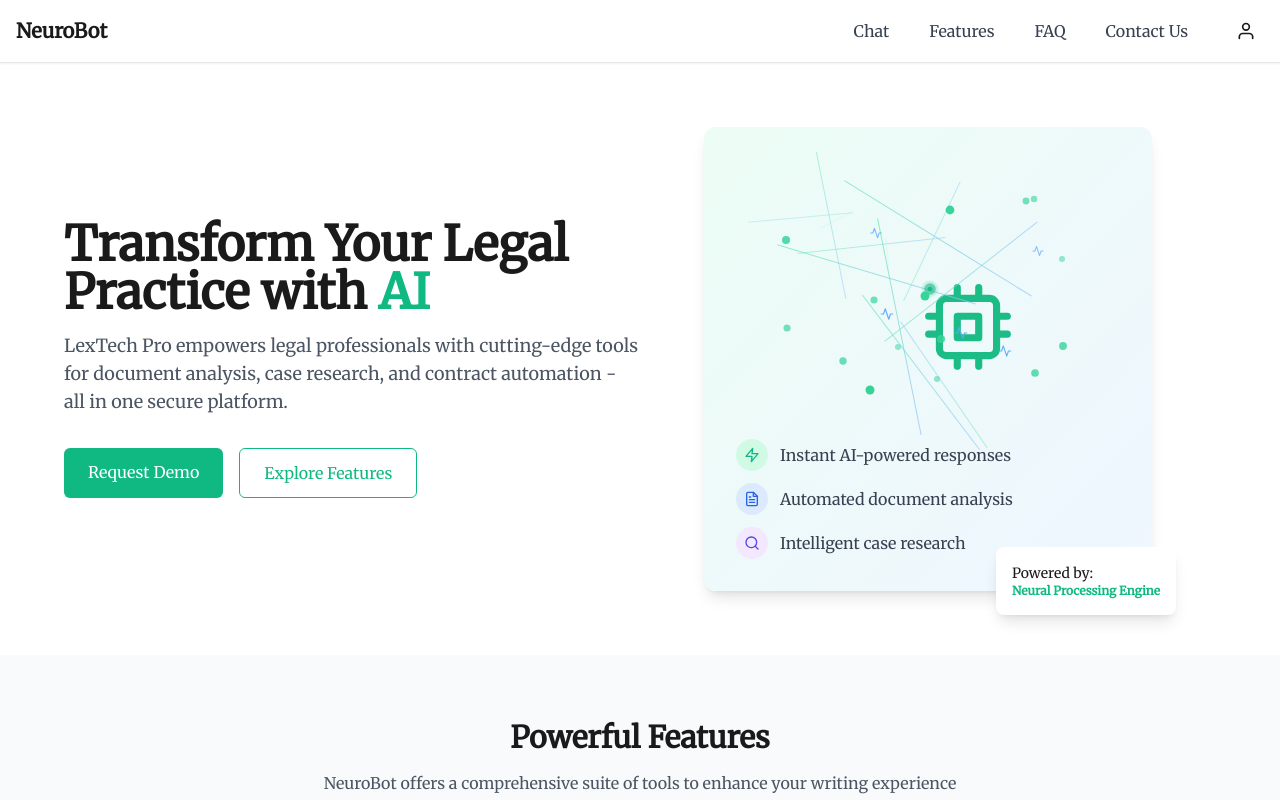
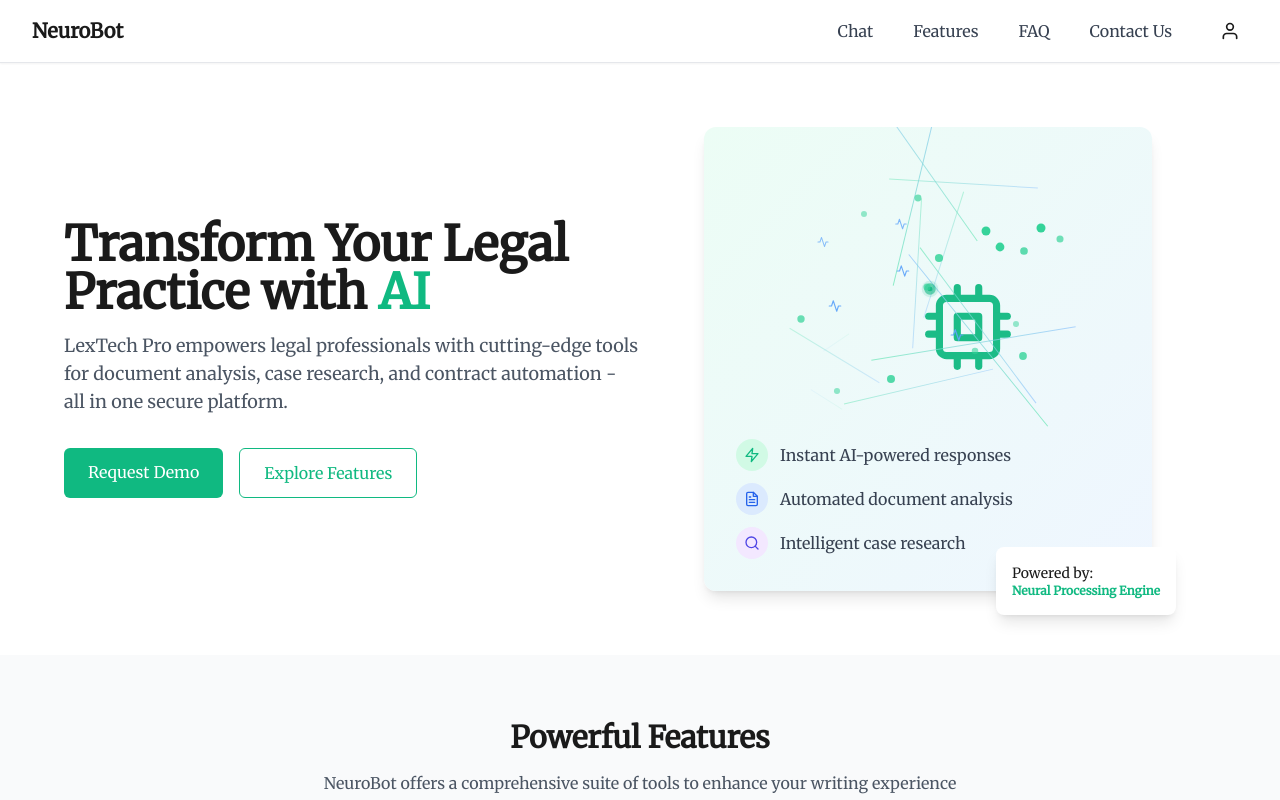
Before and after one commit to RahulGosh/neuroBot-ui, a React (Create React App) app: page / in a window 1280 px wide. Shown: the top 800 px of the page. Built offline with nearby package versions, Linux system fonts and the light colour scheme.

Commit message:
added navbar changes

```diff
--- a/src/components/chatPage/layout/themeToggle.jsx
+++ b/src/components/chatPage/layout/themeToggle.jsx
@@ -15,9 +15,9 @@ export const ThemeToggle = () => {
       aria-label={darkMode ? 'Switch to light mode' : 'Switch to dark mode'}
     >
       {darkMode ? (
-        <FiSun className="w-5 h-5 text-toggle-light" />
+        <FiSun className="w-5 h-5 text-yellow-500" /> // Changed to more standard yellow
       ) : (
-        <FiMoon className="w-5 h-5 text-toggle-dark" />
+        <FiMoon className="w-5 h-5 text-gray-700" /> // Darker icon for light mode
       )}
     </button>
   );
--- a/src/components/homePage/layout/homePageHeader.jsx
+++ b/src/components/homePage/layout/homePageHeader.jsx
@@ -1,4 +1,4 @@
-import { useState } from "react";
+import { useEffect, useState } from "react";
 import { Link, useLocation, useNavigate } from "react-router-dom";
 import { motion, AnimatePresence } from "framer-motion";
 import {
@@ -14,16 +14,20 @@ import {
 } from "react-icons/fi";
 import { useAuth } from "../../../page/authContext";
 import { useTheme } from "../../../context/themeContext";
-import { IconButton } from "@mui/material";
 
 const HomePageHeader = ({ toggleSidebar, sidebarOpen, isMobile }) => {
   const [mobileMenuOpen, setMobileMenuOpen] = useState(false);
   const [isProfileDropdownOpen, setIsProfileDropdownOpen] = useState(false);
+  const [isLoggedIn, setIsLoggedIn] = useState(false);
   const location = useLocation();
   const navigate = useNavigate();
   const { user, logout } = useAuth();
   const { darkMode, toggleTheme } = useTheme();
   const isChatPage = location.pathname === "/chat";
+
+  useEffect(() => {
+    setIsLoggedIn(!!user);
+  }, [user]);
 
   const toggleMobileMenu = () => {
     setMobileMenuOpen(!mobileMenuOpen);
@@ -36,6 +40,7 @@ const HomePageHeader = ({ toggleSidebar, sidebarOpen, isMobile }) => {
   const handleLogout = () => {
     logout();
     setIsProfileDropdownOpen(false);
+    setIsLoggedIn(false);
     navigate("/login");
   };
 
@@ -83,15 +88,17 @@ const HomePageHeader = ({ toggleSidebar, sidebarOpen, isMobile }) => {
       transition={{ duration: 0.5 }}
       className="w-full px-4 py-[0.8rem] flex justify-between items-center sticky top-0 z-50 bg-white dark:bg-dark-header shadow-sm border-b border-gray-200 dark:border-gray-700"
     >
-      {/* Mobile View */}
-      <div className="w-full flex justify-between items-center md:hidden relative">
+      {/* Mobile View - Full width with edge-to-edge padding */}
+      <div className="w-full flex justify-between items-center md:hidden">
         <Link to="/" className="text-xl font-bold">
           NeuroBot
         </Link>
         <div className="flex items-center gap-2">
           <div className="relative">
             <button
-              className="p-2 rounded-md hover:bg-gray-100 dark:hover:bg-gray-700 transition-colors"
+              className={`p-2 rounded-md hover:bg-gray-100 dark:hover:bg-gray-700 transition-colors ${
+                isLoggedIn ? "text-yellow-500" : ""
+              }`}
               onClick={toggleProfileDropdown}
               aria-label="User menu"
             >
@@ -232,8 +239,8 @@ const HomePageHeader = ({ toggleSidebar, sidebarOpen, isMobile }) => {
         </div>
       </div>
 
-      {/* Desktop View */}
-      <div className="hidden md:flex w-full max-w-7xl mx-auto items-center justify-between">
+      {/* Desktop View - Full width with edge-to-edge padding */}
+      <div className="hidden md:flex w-full px-4 items-center justify-between">
         <Link to="/" className="text-xl font-bold">
           NeuroBot
         </Link>
@@ -286,7 +293,9 @@ const HomePageHeader = ({ toggleSidebar, sidebarOpen, isMobile }) => {
           <div className="relative">
             <button
               onClick={toggleProfileDropdown}
-              className="p-2 rounded-full hover:bg-gray-100 dark:hover:bg-gray-700 transition-colors"
+              className={`p-2 rounded-full hover:bg-gray-100 dark:hover:bg-gray-700 transition-colors ${
+                isLoggedIn ? "text-yellow-500" : ""
+              }`}
               aria-label="User menu"
             >
               {user ? (
--- a/src/context/themeContext.jsx
+++ b/src/context/themeContext.jsx
@@ -5,15 +5,15 @@
 export const useTheme = () => useContext(ThemeContext);
 
 export const ThemeProvider = ({ children }) => {
-    const [darkMode, setDarkMode] = useState(false);
+  const [darkMode, setDarkMode] = useState(false); // Changed default to false (light mode)
 
   useEffect(() => {
     const savedTheme = localStorage.getItem('darkMode');
     if (savedTheme !== null) {
       setDarkMode(JSON.parse(savedTheme));
     } else {
-        const prefersDark = window.matchMedia('(prefers-color-scheme: dark)').matches;
-        setDarkMode(prefersDark);
+      // Default to light mode if no preference saved
+      setDarkMode(false);
     }
   }, []);
 
--- a/src/page/authContext.jsx
+++ b/src/page/authContext.jsx
@@ -7,30 +7,56 @@ export const AuthProvider = ({ children }) => {
   const [user, setUser] = useState(null);
   const [isLoading, setIsLoading] = useState(true);
 
+  // Add this function to synchronize auth state
+  const syncAuthState = () => {
+    const currentUser = fakeAuth.getUser();
+    setUser(currentUser);
+    return currentUser;
+  };
+
   useEffect(() => {
-    const checkAuth = () => {
-      const user = fakeAuth.getUser();
-      setUser(user);
-      setIsLoading(false);
-    };
-    checkAuth();
+    // Initial auth check
+    syncAuthState();
+    setIsLoading(false);
+
+    // Optional: Set up an interval to periodically check auth state
+    // This can be useful if you expect auth state to change from other tabs
+    const interval = setInterval(syncAuthState, 10000); // Check every 10 seconds
+
+    return () => clearInterval(interval);
   }, []);
 
   const login = async (email, password) => {
-    const result = await fakeAuth.login(email, password);
-    if (result.success) {
-      setUser(fakeAuth.getUser());
+    setIsLoading(true);
+    try {
+      const result = await fakeAuth.login(email, password);
+      if (result.success) {
+        setUser(syncAuthState()); // Use syncAuthState instead of direct getUser
+      }
+      return result;
+    } finally {
+      setIsLoading(false);
     }
-    return result;
   };
 
   const logout = () => {
-    fakeAuth.logout();
-    setUser(null);
+    setIsLoading(true);
+    try {
+      fakeAuth.logout();
+      setUser(syncAuthState()); // Use syncAuthState to ensure consistency
+    } finally {
+      setIsLoading(false);
+    }
   };
 
   return (
-    <AuthContext.Provider value={{ user, isLoading, login, logout }}>
+    <AuthContext.Provider value={{
+      user,
+      isLoading,
+      login,
+      logout,
+      syncAuthState // Expose this if components need to manually trigger sync
+    }}>
       {children}
     </AuthContext.Provider>
   );
--- a/src/page/homePage.jsx
+++ b/src/page/homePage.jsx
@@ -12,11 +12,13 @@ import Contact from "./../components/homePage/contact";
 import { useCallback, useEffect, useState } from "react";
 import SecurityTrustSection from "./securityTrustSection";
 import HomePageHeader from "../components/homePage/layout/homePageHeader";
+import { useAuth } from "./authContext";
 
 const HomePage = () => {
   const { darkMode, toggleTheme } = useTheme();
   const [sidebarOpen, setSidebarOpen] = useState(false);
   const [isMobile, setIsMobile] = useState(false);
+  const { user } = useAuth();
 
   const toggleSidebar = useCallback(() => {
     setSidebarOpen((prev) => !prev);
@@ -50,6 +52,12 @@ const HomePage = () => {
     }
   }, [location]);
 
+  useEffect(() => {
+    if (user) {
+      console.log("User is logged in:", user.name);
+    }
+  }, [user]);
+
   return (
     <div className="min-h-screen flex flex-col bg-white dark:bg-dark-header text-light-text dark:text-dark-text">
       <HomePageHeader
--- a/src/page/loginPage.jsx
+++ b/src/page/loginPage.jsx
@@ -1,12 +1,13 @@
 import { useState } from "react";
 import { FiEye, FiEyeOff, FiLock, FiMail } from "react-icons/fi";
 import { Link, useNavigate } from "react-router-dom";
-import { fakeAuth } from "./../services/fakeAuthService";
 import { useTheme } from "../context/themeContext";
 import AuthHeader from "../components/auth/authHeader";
+import { useAuth } from "./authContext";
 
 const LoginPage = () => {
   const { darkMode } = useTheme();
+  const { login } = useAuth(); // Get login function from auth context
   const [email, setEmail] = useState("");
   const [password, setPassword] = useState("");
   const [showPassword, setShowPassword] = useState(false);
@@ -26,7 +27,7 @@ const LoginPage = () => {
     setError("");
 
     try {
-      const result = await fakeAuth.login(email, password);
+      const result = await login(email, password); // Use the login function from auth context
       if (result.success) {
         navigate("/");
       } else {
@@ -34,11 +35,13 @@ const LoginPage = () => {
       }
     } catch (err) {
       setError("An error occurred during login");
+      console.error("Login error:", err);
     } finally {
       setLoading(false);
     }
   };
 
+  // Rest of your component remains the same...
   return (
     <div className={`flex flex-col min-h-screen ${
       darkMode
--- a/tailwind.config.js
+++ b/tailwind.config.js
@@ -7,27 +7,27 @@ module.exports = {
   theme: {
     extend: {
       spacing: {
-        'chat': 'calc(100vh - 8rem)', // For chat container height
+        'chat': 'calc(100vh - 8rem)',
       },
       colors: {
-        // Dark theme colors (unchanged)
+        // Light theme colors (now first/default)
+        'light-bg': '#f5f7fa',
+        'light-sidebar': '#ebedf0',
+        'light-text': '#1a1a1a',
+        'light-hover': '#e1e4e8',
+        'light-border': '#d0d4d9',
+
+        // Dark theme colors
         'dark-bg': '#343541',
         'dark-header': '#212121',
         'dark-sidebar': '#171717',
         'dark-text': '#ffffff',
 
-        // New light theme colors
-        'light-bg': '#f5f7fa',         // Very soft blue-gray
-        'light-sidebar': '#ebedf0',    // Gentle gray with subtle blue tint
-        'light-text': '#1a1a1a',       // Soft black (easier on eyes than pure #000)
-        'light-hover': '#e1e4e8',      // Hover state
-        'light-border': '#d0d4d9',     // Borders/divider lines
-
         // Accent colors
-        'toggle-light': '#f6ad55',     // Warmer, softer amber
-        'toggle-dark': '#63b3ed',      // Softer blue
-        'primary-accent': '#4299e1',   // Pleasant blue for links/buttons
-        'secondary-accent': '#68d391'  // Soft green for secondary actions
+        'primary-accent': '#4299e1',
+        'secondary-accent': '#68d391',
+        'toggle-light': '#f6ad55',
+        'toggle-dark': '#4b5563' // Darker gray for moon icon
       },
     },
   },
```
Lines whose indentation alone changed are shown as unchanged.
